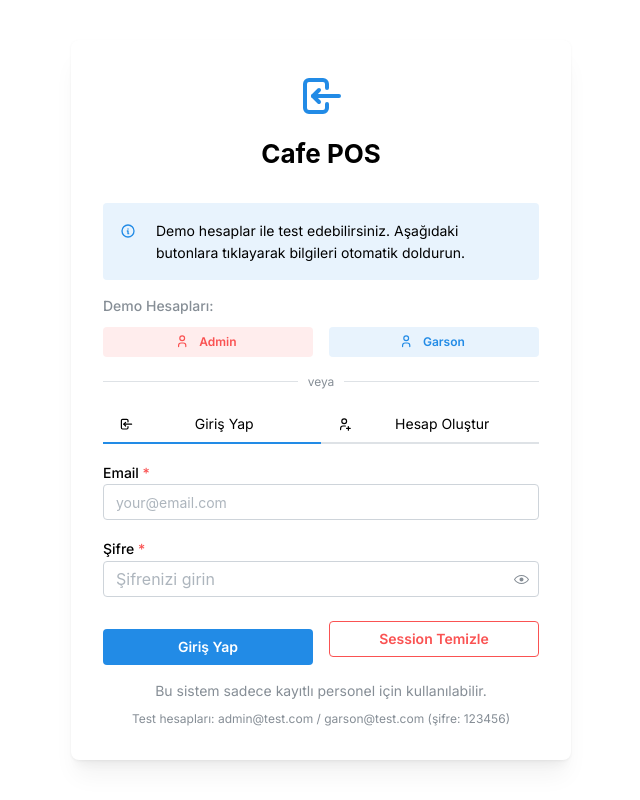
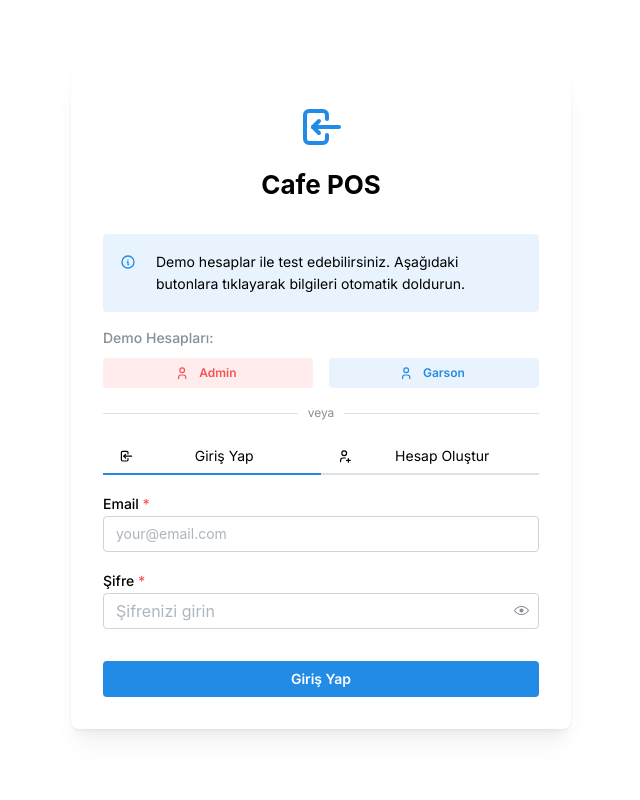
Before and after one commit to sefedemircan/triz-pos, a Next.js app: page /login in a window 1280 px wide. Shown: the whole page, without its empty margins (319-959 px from the left). Built offline with nearby package versions, Linux system fonts and the light colour scheme; no server answers.

Commit message:
Update product management permissions to restrict both 'garson' and 'mutfak' roles from adding, editing, or deleting products. Modify related comments for clarity. Change 'Personel Yönetimi' label to 'Kullanıcılar' in the dashboard layout.

```diff
--- a/src/app/login/page.tsx
+++ b/src/app/login/page.tsx
@@ -292,14 +292,14 @@ export default function LoginPage() {
                         Giriş Yap
                       </Button>
 
-                      <Button
+                      {/* <Button
                         variant="outline"
                         color="red"
                         onClick={clearSession}
                         loading={clearing}
                       >
                         Session Temizle
-                      </Button>
+                      </Button> */}
                     </Group>
                   </Stack>
                 </form>
@@ -366,15 +366,6 @@ export default function LoginPage() {
                 </Alert>
               </Tabs.Panel>
             </Tabs>
-
-            <Stack gap="xs">
-              <Text size="sm" ta="center" c="dimmed">
-                Bu sistem sadece kayıtlı personel için kullanılabilir.
-              </Text>
-              <Text size="xs" ta="center" c="dimmed">
-                Test hesapları: admin@test.com / garson@test.com (şifre: 123456)
-              </Text>
-            </Stack>
           </Stack>
         </Paper>
       </Center>
--- a/src/components/layout/DashboardLayout.tsx
+++ b/src/components/layout/DashboardLayout.tsx
@@ -51,7 +51,7 @@ const getNavigationByRole = (role: string) => {
         { label: 'Kategoriler', href: '/dashboard/categories', icon: IconCategory },
         { label: 'Ürünler', href: '/dashboard/products', icon: IconChefHat },
         { label: 'Mutfak Paneli', href: '/dashboard/kitchen', icon: IconChefHat },
-        { label: 'Personel Yönetimi', href: '/dashboard/staff', icon: IconUsers },
+        { label: 'Kullanıcılar', href: '/dashboard/staff', icon: IconUsers },
         { label: 'Ayarlar', href: '/dashboard/settings', icon: IconSettings },
       ]
 
```
Also changed, not shown: src/app/dashboard/products/page.tsx (+5 -5 lines).
